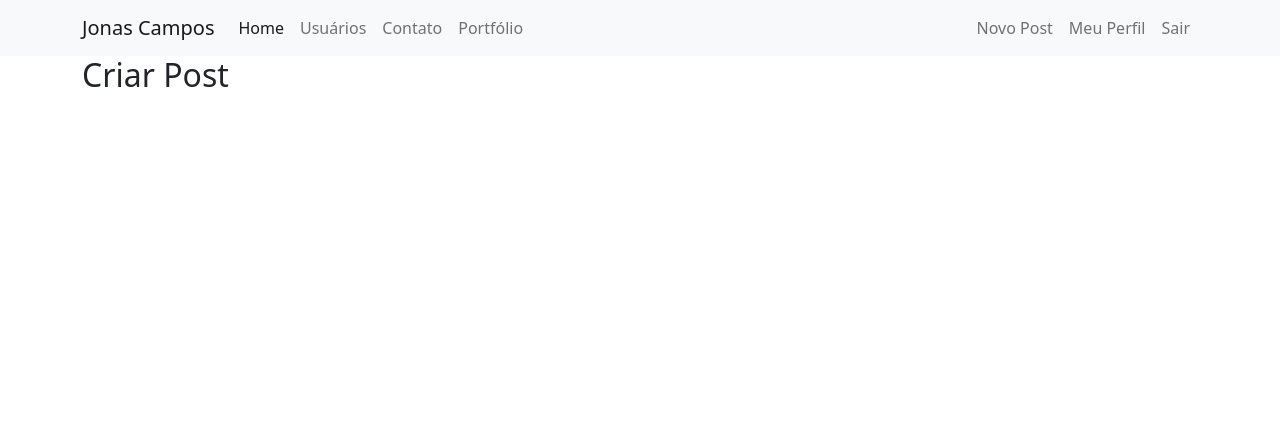
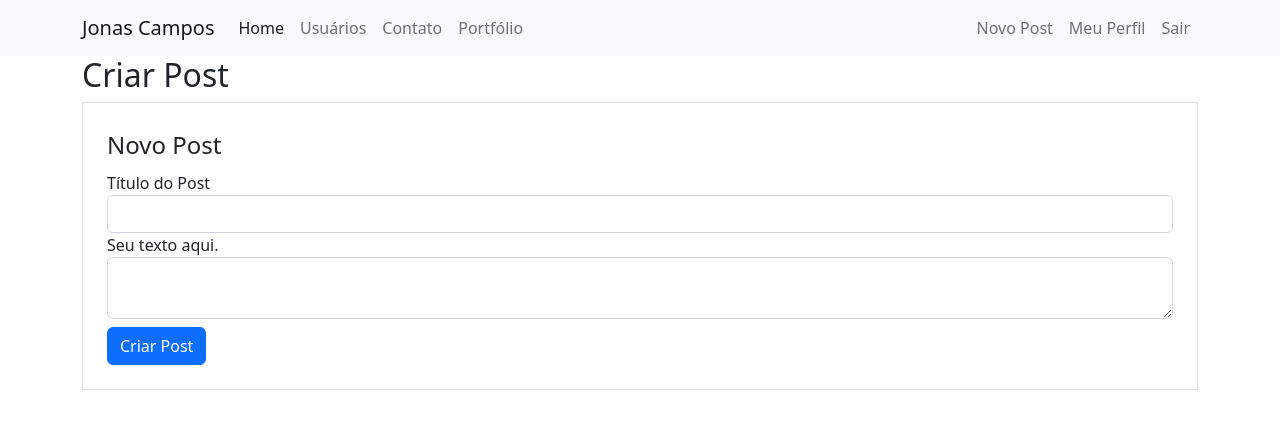
Before and after one commit to jonasaacampos/blog_python_flask, a Flask app: page /post/new in a window 1280 px wide. Shown: the top 429 px of the page. Run offline with Flask 2, Linux system fonts and the light colour scheme; a user stored in the database is signed in; some libraries are stand-ins or nearby versions.

Commit message:
criação página/form posts

```diff
--- a/forms.py
+++ b/forms.py
@@ -1,6 +1,6 @@
 from flask_wtf import FlaskForm
 from flask_wtf.file import FileField, FileAllowed
-from wtforms import StringField, PasswordField, SubmitField, BooleanField
+from wtforms import StringField, PasswordField, SubmitField, BooleanField, TextAreaField
 from wtforms.validators import DataRequired, Length, Email, EqualTo, ValidationError
 from models import Usuario
 from flask_login import current_user
@@ -48,3 +48,9 @@ class FormEditarPerfil(FlaskForm):
             user_mail = Usuario.query.filter_by(email=email.data).first()
             if user_mail:
                 raise ValidationError('E-mail já cadastrado para outro usuário.')
+
+
+class FormCriarPost(FlaskForm):
+    post_title = StringField('Título do Post', validators=[DataRequired(), Length(5, 40)])
+    post_text = TextAreaField('Seu texto aqui.', validators=[DataRequired()])
+    btn_submit_new_post = SubmitField('Criar Post')
--- a/routes.py
+++ b/routes.py
@@ -1,7 +1,7 @@
 from flask import render_template, url_for, request, flash, redirect
 import forms
 from app import app, database, bcrypt
-from models import Usuario
+from models import Usuario, Post
 from flask_login import login_user, logout_user, current_user, login_required
 import secrets
 import os
@@ -121,7 +121,14 @@ def perfil_editar():
 @app.route('/post/new')
 @login_required
 def post_new():
-    return render_template('post-new.html')
+    form_new_post = forms.FormCriarPost()
+    if form_new_post.validate_on_submit():
+        post = Post(post_title=form_new_post.post_title.data, post_text=form_new_post.post_text.data, author=current_user)
+        database.session.add(post)
+        database.session.commit()
+        flash('Postaagem criada com sucesso!', 'alert-success')
+        return redirect(url_for('home'))
+    return render_template('post-new.html', form_new_post=form_new_post)
 
 ## img credit
 # flaticon
--- /dev/null
+++ b/templates/form_new_post.html
@@ -0,0 +1,36 @@
+<form action="" method="post" class="border p-4 mt-2">
+    {{ form_new_post.csrf_token }}
+    <legend>Novo Post</legend>
+    <fieldset>
+        <div class="form-group">
+            {{ form_new_post.post_title.label (class='form-control-label') }}
+            {% if form_new_post.post_title.errors %}
+                {{ form_new_post.post_title (class='form-control is-invalid') }}
+                <div class="invalid-feedback">
+                    {% for erro in form_new_post.post_title.errors %}
+                        {{ erro }}
+                    {% endfor %}
+                </div>
+            {% else %}
+                {{ form_new_post.post_title (class='form-control') }}
+            {% endif %}
+        </div>
+
+    <div class="form-group">
+            {{ form_new_post.post_text.label (class='form-control-label') }}
+            {% if form_new_post.post_text.errors %}
+                {{ form_new_post.post_text (class='form-control is-invalid') }}
+                <div class="invalid-feedback">
+                    {% for erro in form_new_post.post_text.errors %}
+                        {{ erro }}
+                    {% endfor %}
+                </div>
+            {% else %}
+                {{ form_new_post.post_text (class='form-control') }}
+            {% endif %}
+        </div>
+
+
+    </fieldset>
+    {{ form_new_post. btn_submit_new_post (class='btn btn-primary mt-2') }}
+</form>
--- a/templates/post-new.html
+++ b/templates/post-new.html
@@ -4,6 +4,8 @@
 
     <div class="container">
         <h2>Criar Post</h2>
+    {% include 'form_new_post.html' %}
+
     </div>
 
 
```
